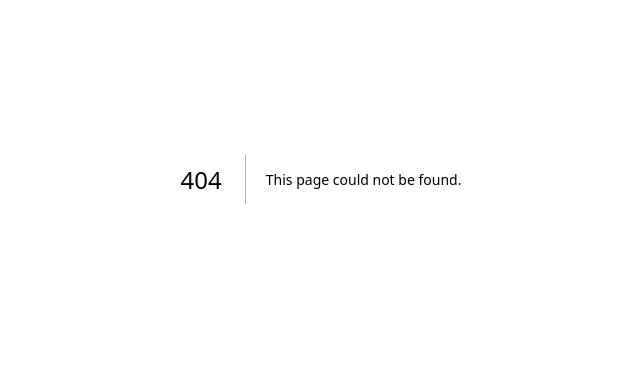
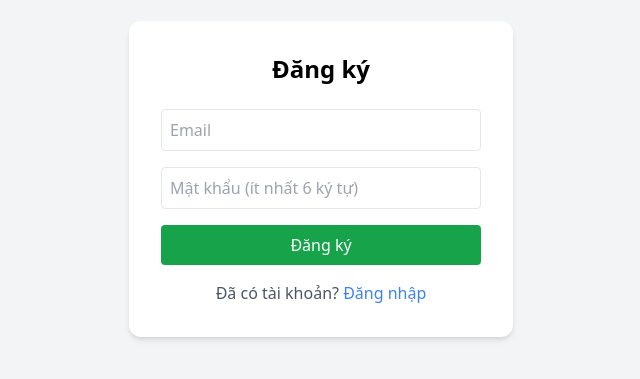
Before and after one commit to khang001108/quanlythitieu, a Next.js app: page /signup in a window 1280 px wide. Before the commit this address had no page. Shown: the part 221-600 px from the top of the page, without its empty margins (319-959 px from the left). Built offline with nearby package versions, Linux system fonts and the light colour scheme.

Commit message:
Create signup.js

```diff
--- /dev/null
+++ b/pages/signup.js
@@ -0,0 +1,63 @@
+// pages/signup.js
+import { useState } from "react";
+import { createUserWithEmailAndPassword } from "firebase/auth";
+import { auth } from "../lib/firebase";
+import { useRouter } from "next/router";
+
+export default function Signup() {
+  const [email, setEmail] = useState("");
+  const [password, setPassword] = useState("");
+  const [error, setError] = useState("");
+  const router = useRouter();
+
+  const handleSignup = async (e) => {
+    e.preventDefault();
+    try {
+      await createUserWithEmailAndPassword(auth, email, password);
+      router.push("/"); // quay lại trang chính
+    } catch (err) {
+      setError("Không thể tạo tài khoản! " + err.message);
+      console.error(err);
+    }
+  };
+
+  return (
+    <div className="min-h-screen flex items-center justify-center bg-gray-100">
+      <div className="bg-white p-8 rounded-xl shadow-md w-96">
+        <h2 className="text-2xl font-bold text-center mb-6">Đăng ký</h2>
+        {error && <p className="text-red-500 text-center mb-3">{error}</p>}
+        <form onSubmit={handleSignup} className="flex flex-col gap-4">
+          <input
+            type="email"
+            placeholder="Email"
+            className="border rounded p-2"
+            value={email}
+            onChange={(e) => setEmail(e.target.value)}
+            required
+          />
+          <input
+            type="password"
+            placeholder="Mật khẩu (ít nhất 6 ký tự)"
+            className="border rounded p-2"
+            value={password}
+            onChange={(e) => setPassword(e.target.value)}
+            required
+          />
+          <button
+            type="submit"
+            className="bg-green-600 text-white p-2 rounded hover:bg-green-700"
+          >
+            Đăng ký
+          </button>
+        </form>
+
+        <p className="text-center mt-4 text-gray-600">
+          Đã có tài khoản?{" "}
+          <a href="/login" className="text-blue-500 hover:underline">
+            Đăng nhập
+          </a>
+        </p>
+      </div>
+    </div>
+  );
+}
```
